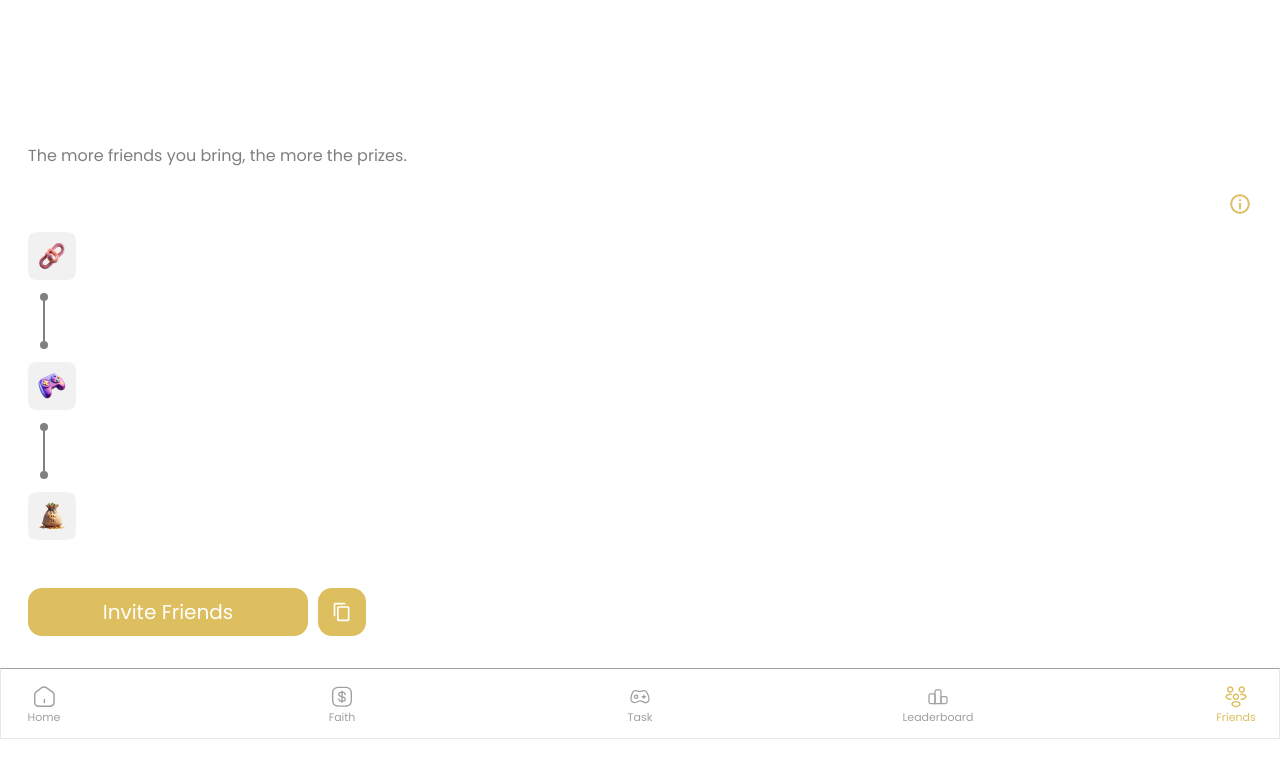
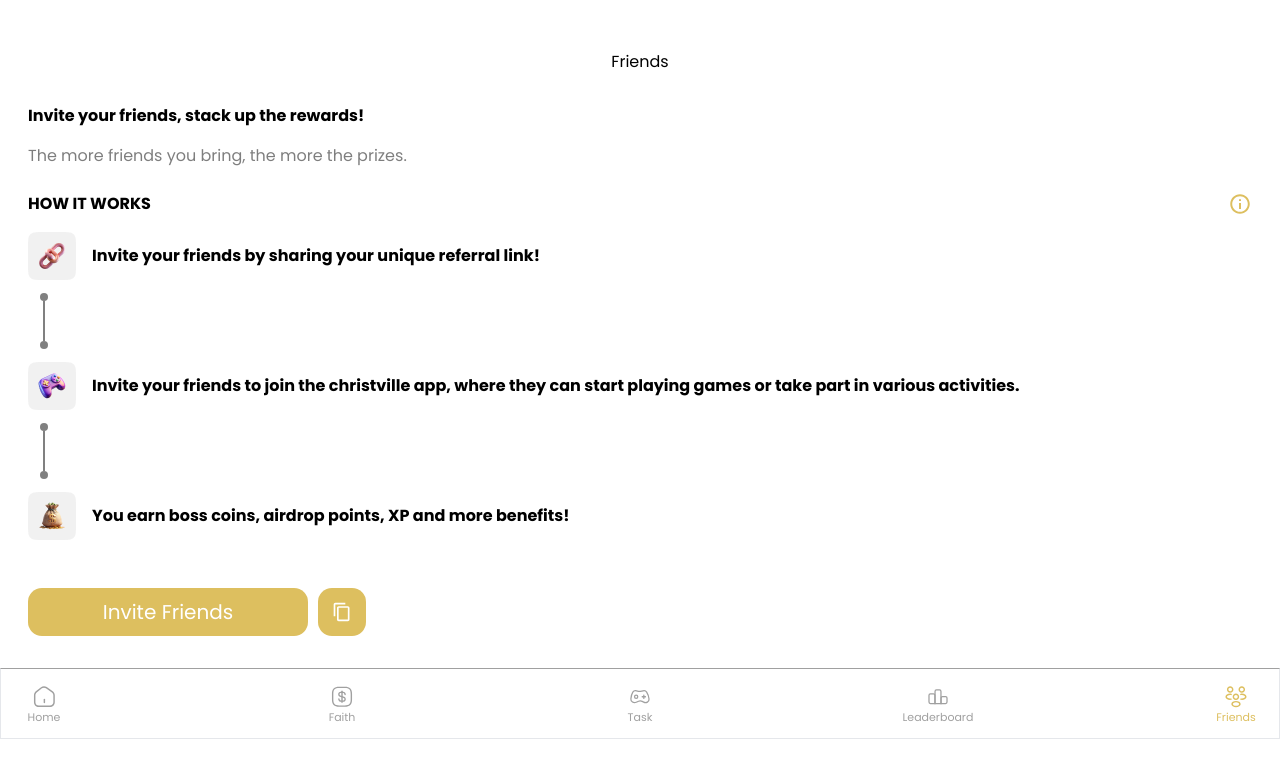
Before and after one commit to SamsonI95/christville-app, a React (Vite) app: page /app/page-5 in a window 1280 px wide. Shown: the top 778 px of the page. Built offline with nearby package versions, Linux system fonts and the light colour scheme; a web font is replaced by a local one.

Commit message:
Dark theme text phase 12

```diff
--- a/src/Pages/AppPages/FriendsPage.jsx
+++ b/src/Pages/AppPages/FriendsPage.jsx
@@ -22,19 +22,18 @@ const FriendPageContent = [
 
 const FriendsPage = () => {
   const { isDarkMode } = useTheme();
-  const textColor = isDarkMode ? "#FFFFFF" : "#FFFFFF";
+  const textColor = isDarkMode ? "text-customGold" : "#000000";
 
   return (
     <div
-      className="flex flex-col font-Poppins pt-[50px] px-[28px]"
-      style={{ color: textColor }}
+      className={`flex flex-col font-Poppins pt-[50px] px-[28px] ${textColor}`}
     >
       <section>
         <h3 className="text-center">Friends</h3>
         <h4 className="font-bold mt-[30px] mb-4">
           Invite your friends, stack up the rewards!
         </h4>
-        <p className="text-[#000000] opacity-50">
+        <p className=" opacity-50">
           The more friends you bring, the more the prizes.
         </p>
       </section>
```
